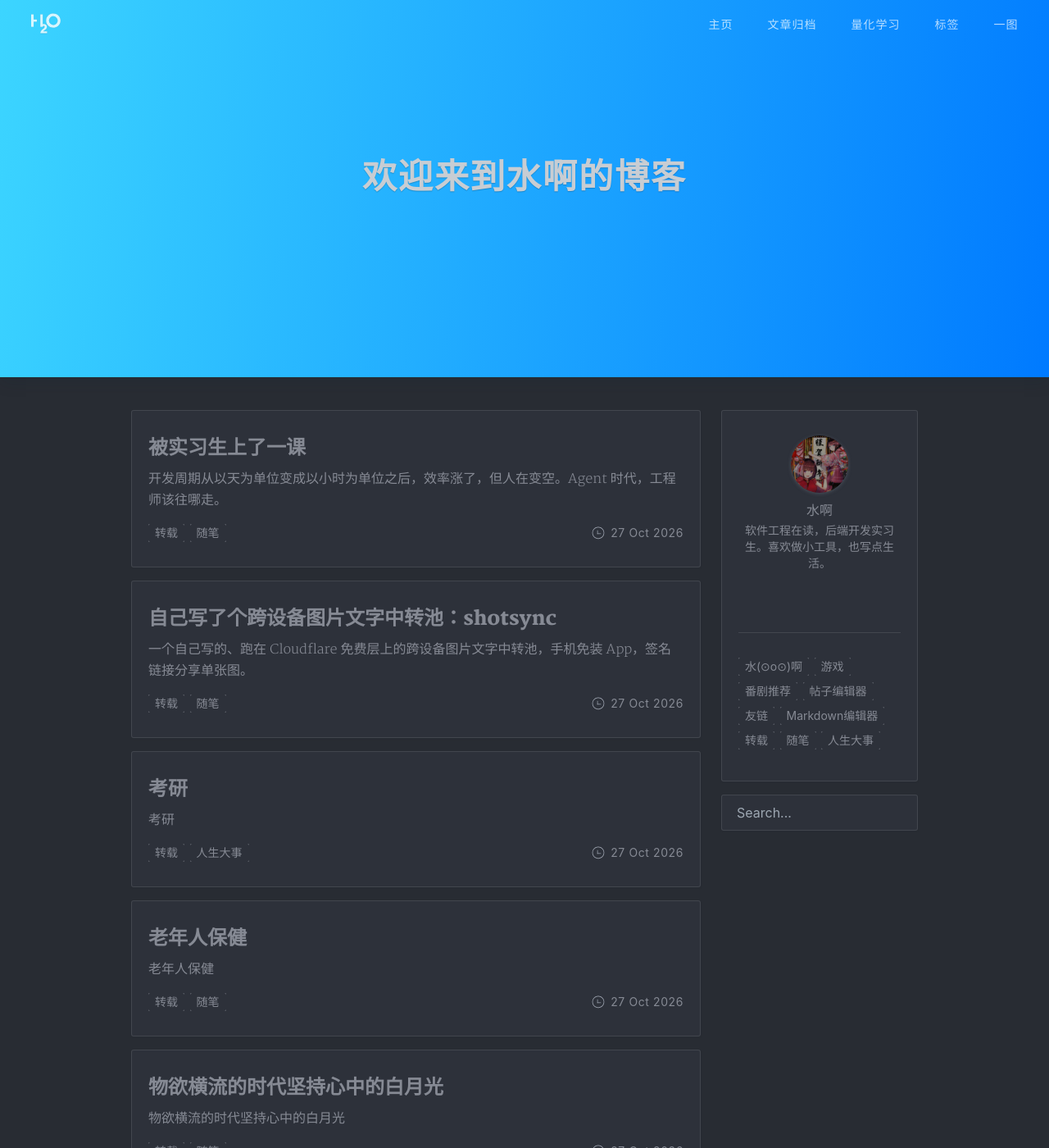
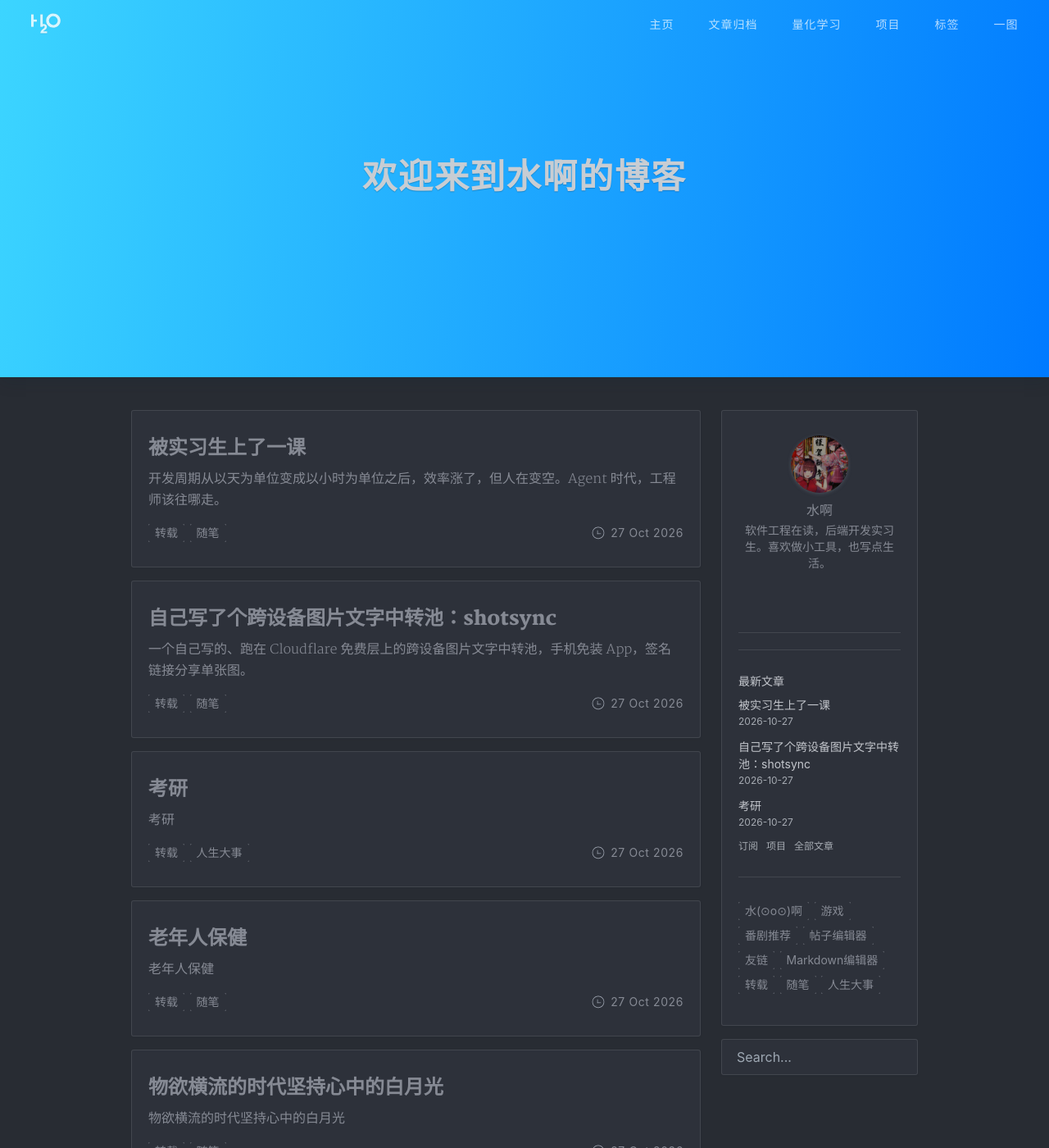
Before and after one commit to hllqkb/hllqkb.github.io, a Jekyll site: the page built from index.html, in a window 1280 px wide and 1400 px high. Shown: the whole window at 82% size. Built offline with Jekyll 4.4.1, drawn with Linux system fonts in a browser that asks for light colours; nearby versions of some CDN libraries; the list of posts is cut into pages by our own code; a style sheet for code colours, icons or effects is not loaded.

Commit message:
Add projects page and latest-posts card on the homepage (#16)
Co-authored-by: hllqk <jiangtaoliu@meshy.ai>

```diff
--- a/_config.yml
+++ b/_config.yml
@@ -19,6 +19,7 @@
   主页: '/'
   文章归档: '/reading/'
   量化学习: '/learn/collections/digitalyoming/'
+  项目: '/projects/'
   标签: '/tags.html'
   一图: 'https://api-seven-teal.vercel.app/'
 
--- /dev/null
+++ b/_data/projects.yml
@@ -0,0 +1,41 @@
+# 项目页数据（/projects/）。新增项目往最前面加；note 写在哪篇文章里讲过它（可选，填文章网址）。
+- name: Claudio
+  summary: 个人化 AI 音乐电台：网易云歌单 + Claude 编排 + TTS 播报。
+  stack: TypeScript
+  year: 2026
+  repo: https://github.com/hllqkb/Claudio
+- name: 以撒网页版一键配置
+  summary: 以撒的结合网页版的全成就存档、mod 和 EID 中文一键配置脚本。
+  stack: JavaScript
+  year: 2026
+  repo: https://github.com/hllqkb/isaac-web-setup
+- name: 禾智灌
+  summary: 面向育秧场景的物联网环境监测与节水灌溉原型系统。
+  stack: JavaScript
+  year: 2026
+  repo: https://github.com/hllqkb/hezhi-irrigation
+- name: GroupFlow
+  summary: 拼团交易系统。
+  stack: Java
+  year: 2026
+  repo: https://github.com/hllqkb/GroupFlow
+- name: Spring AI Alibaba 最佳实践
+  summary: 基于个人知识库的 AI 问答：SSE 流式、Agent、知识图谱 RAG、Function Call、图片生成与理解。
+  stack: Java
+  year: 2025
+  repo: https://github.com/hllqkb/Spring-AI-Ailibaba-Best-Practices
+- name: neko-ai
+  summary: 有持久记忆的 AI 助手 API，FastAPI + Neo4j 图数据库。
+  stack: Python
+  year: 2025
+  repo: https://github.com/hllqkb/neko-ai
+- name: 智慧果园检测系统
+  summary: YOLO 检测、视频分析与农业预测，带人脸识别登录。
+  stack: Python
+  year: 2025
+  repo: https://github.com/hllqkb/smart-orchard-system
+- name: Visual-Vision-RAG
+  summary: 视频 RAG 实验。
+  stack: Jupyter Notebook
+  year: 2025
+  repo: https://github.com/hllqkb/Visual-Vision-RAG
--- a/_includes/head.html
+++ b/_includes/head.html
@@ -19,4 +19,5 @@
     <link rel="stylesheet" href="{{ "/assets/css/prism.css" | relative_url }}">
     <link rel="stylesheet" href="{{ "/assets/css/share.min.css" | relative_url }}">
     <link rel="stylesheet" href="{{ "/assets/css/app.min.css" | relative_url }}">
+    <link rel="stylesheet" href="{{ "/assets/css/site-extras.css" | relative_url }}?v={{ site.time | date: '%s' }}">
    </head>
--- /dev/null
+++ b/assets/css/site-extras.css
@@ -0,0 +1,55 @@
+/* 主题之外新增的组件：首页「最新」卡片、项目页。配色跟随 H2O 主题与 .night-mode。 */
+
+.latest-card {
+  margin-top: 20px;
+  padding-top: 18px;
+  border-top: 1px solid #eef0f3;
+}
+.latest-card h4 {
+  margin: 0 0 10px;
+  font-size: 14px;
+  color: #4e4e4e;
+  font-weight: 500;
+}
+.latest-card ul { margin: 0; padding: 0; list-style: none; }
+.latest-card li { margin: 0 0 10px; line-height: 20px; }
+.latest-card li a { color: #555; font-size: 14px; }
+.latest-card li a:hover { color: #222; }
+.latest-card time { display: block; font-size: 12px; color: #a6abb2; }
+.latest-card .feed-links { margin-top: 12px; font-size: 12px; }
+.latest-card .feed-links a { color: #a6abb2; margin-right: 10px; }
+
+.projects-content { max-width: 960px; margin: 0 auto; padding: 30px 16px 60px; box-sizing: border-box; }
+.projects-intro { color: #868a94; margin: 0 0 20px; }
+.projects-list {
+  display: grid;
+  grid-template-columns: repeat(auto-fill, minmax(260px, 1fr));
+  gap: 16px;
+  margin: 0;
+  padding: 0;
+  list-style: none;
+}
+.project-card {
+  position: relative;
+  padding: 18px 20px;
+  background: #fff;
+  border-radius: 4px;
+  box-shadow: 0 1px 3px rgba(0, 0, 0, .06);
+  transition: box-shadow .2s;
+}
+.project-card:hover { box-shadow: 0 4px 14px rgba(0, 0, 0, .1); }
+.project-link { position: absolute; inset: 0; z-index: 1; }
+.project-head { display: flex; justify-content: space-between; align-items: baseline; gap: 8px; }
+.project-head h3 { margin: 0; font-size: 17px; color: #333; }
+.project-year { font-size: 12px; color: #a6abb2; }
+.project-card p { margin: 10px 0 12px; font-size: 14px; line-height: 22px; color: #666; }
+.project-meta { display: flex; justify-content: space-between; font-size: 12px; }
+.project-stack { color: #a6abb2; }
+.project-note { position: relative; z-index: 2; color: #5d9bd2; }
+
+.night-mode .latest-card { border-top-color: rgba(255, 255, 255, .1); }
+.night-mode .latest-card h4,
+.night-mode .latest-card li a,
+.night-mode .project-head h3 { color: #c3c6cc; }
+.night-mode .project-card { background: #2d313a; box-shadow: none; }
+.night-mode .project-card p { color: #868a94; }
--- a/index.html
+++ b/index.html
@@ -79,6 +79,16 @@
                 {% endif %}
             </section>
 
+            <section class="latest-card">
+                <h4>最新文章</h4>
+                <ul>
+                    {% for post in site.posts limit:3 %}
+                    <li><a href="{{ post.url | relative_url }}">{{ post.title }}</a><time datetime="{{ post.date | date: '%Y-%m-%d' }}">{{ post.date | date: '%Y-%m-%d' }}</time></li>
+                    {% endfor %}
+                </ul>
+                <div class="feed-links"><a href="{{ '/feed.xml' | relative_url }}">订阅</a><a href="{{ '/projects/' | relative_url }}">项目</a><a href="{{ '/reading/' | relative_url }}">全部文章</a></div>
+            </section>
+
             {% if site.recommend-tags and site.tags.size>0 %}
             <section class="tags-card">
                 {% for tag in site.tags %}
--- a/llms.txt
+++ b/llms.txt
@@ -18,5 +18,6 @@
 
 ## 栏目
 - [文章归档]({{ "/reading/" | absolute_url }})
+- [项目]({{ "/projects/" | absolute_url }})：{% for p in site.data.projects %}{{ p.name }}{% unless forloop.last %}、{% endunless %}{% endfor %}
 - [量化学习]({{ "/learn/collections/digitalyoming/" | absolute_url }})
 - [标签]({{ "/tags.html" | absolute_url }})
```
Also changed, not shown: projects.html (added, +33 -0 lines), .github/workflows/jekyll-gh-pages.yml.
